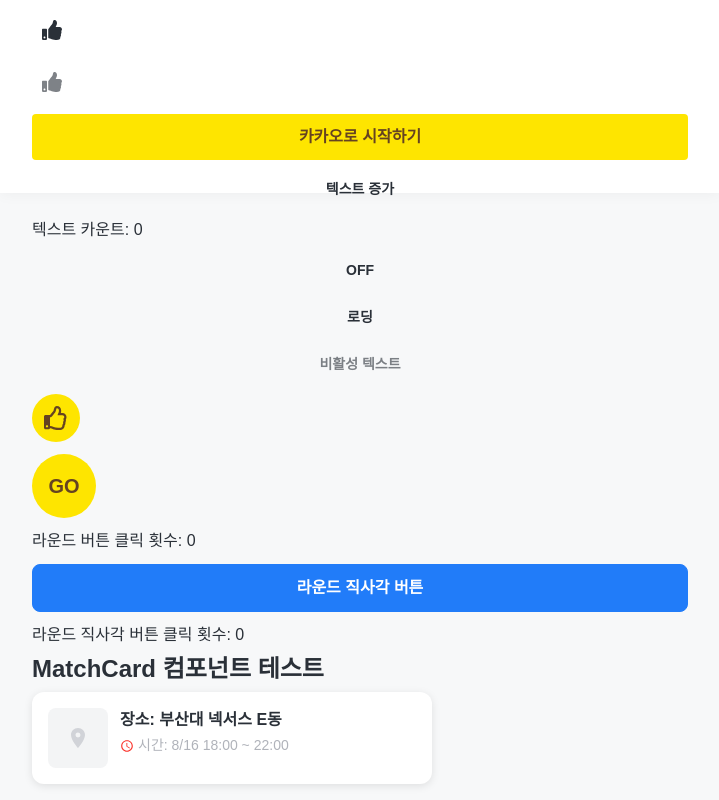
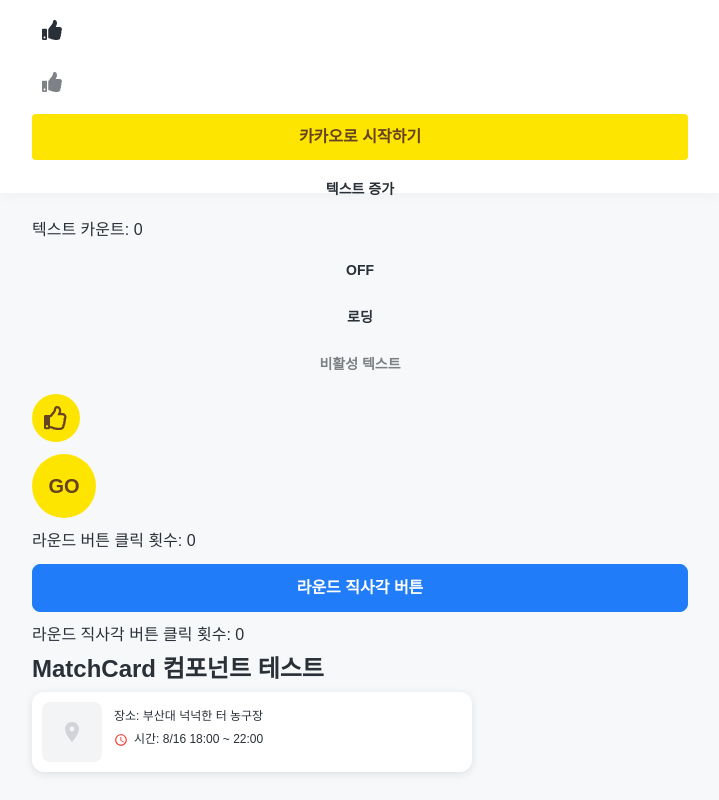
Before and after one commit to kakao-tech-campus-3rd-step3/Team13_FE, a React (Vite) app: page / in a window 1280 px wide. Shown: the part 607-1407 px from the top of the page, without its empty margins (280-999 px from the left). Built offline with nearby package versions, Linux system fonts and the light colour scheme; a web font is replaced by a local one.

Commit message:
style(matchCard): Figma 디자인에 맞춰 기본 matchCard 구현 - TODO : 스타일에서 Figma 디자인에 맞게 고정값을 넣어둔 부분을 나중에 비율에 맞는 값으로 수정해야 함

```diff
--- a/src/App.tsx
+++ b/src/App.tsx
@@ -130,14 +130,14 @@ function App() {
 
         {/* 기본 카드 */}
         <MatchCard
-          title="장소: 부산대 넥서스 E동"
+          title="부산대 넉넉한 터 농구장"
           time="8/16 18:00 ~ 22:00"
           onCardClick={() => console.log('기본 카드 클릭됨')}
         />
 
         {/* 사람 수 표시가 있는 카드 */}
         {/* <MatchCard
-          title="장소: 부산대 넥서스 E동"
+          title="부산대 넉넉한 터 농구장"
           time="8/16 18:00 ~ 22:00"
           showPeopleCount={true}
           peopleCount="8/10"
@@ -147,8 +147,8 @@ function App() {
 
         {/* 두 개 버튼이 있는 카드 */}
         {/* <MatchCard
-          title="장소: 부산대 넥서스 E동"
-          time="8/13 18:00 ~ 22:00"
+          title="부산대 넉넉한 터 농구장"
+          time="8/16 18:00 ~ 22:00"
           buttons={[
             {
               text: '채팅 하기',
@@ -166,8 +166,8 @@ function App() {
 
         {/* 결과 버튼이 있는 카드 */}
         {/* <MatchCard
-          title="장소: 부산대 넥서스 E동"
-          time="8/3 18:00 ~ 22:00"
+          title="부산대 넉넉한 터 농구장"
+          time="8/16 18:00 ~ 22:00"
           resultButton={true}
           onResultClick={() => console.log('결과 버튼 클릭')}
           onCardClick={() => console.log('결과 카드 클릭됨')}
@@ -175,7 +175,7 @@ function App() {
 
         {/* 이미지 없는 카드 */}
         {/* <MatchCard
-          title="장소: 부산대 넥서스 E동"
+          title="부산대 넉넉한 터 농구장"
           time="8/16 18:00 ~ 22:00"
           showPeopleCount={true}
           peopleCount="8/10"
--- a/src/components/matchCard/matchCard.styled.ts
+++ b/src/components/matchCard/matchCard.styled.ts
@@ -8,13 +8,11 @@ import { typography } from '@/theme/typography';
 export const CardContainer = styled.div`
   background: ${colors.background.default};
   border-radius: 12px;
-  padding: ${spacing.spacing4};
+  /* TODO: 화면 비율에 맞는 값으로 수정 필요 (현재 고정값: 440px * 80px) */
+  width: 440px;
+  height: 80px;
+  position: relative;
   box-shadow: 0 2px 8px rgba(0, 0, 0, 0.1);
-  display: flex;
-  flex-direction: column;
-  gap: ${spacing.spacing3};
-  width: 100%;
-  max-width: 400px;
   cursor: pointer;
   transition: box-shadow 0.2s ease;
 
@@ -24,74 +22,116 @@ export const CardContainer = styled.div`
 `;
 
 export const CardHeader = styled.div`
-  display: flex;
-  gap: ${spacing.spacing3};
-  align-items: flex-start;
+  width: 100%;
+  height: 100%;
+  position: relative;
 `;
 
 export const CardImage = styled.img`
+  /* TODO: 화면 비율에 맞는 값으로 수정 필요 (현재 고정값: 60px * 60px) */
   width: 60px;
   height: 60px;
   border-radius: 8px;
   object-fit: cover;
-  flex-shrink: 0;
+  position: absolute;
+  /* TODO: 화면 비율에 맞는 값으로 수정 필요 (현재 고정값: left 10px, top 10px) */
+  left: 10px;
+  top: 10px;
 `;
 
 export const CardContent = styled.div`
-  flex: 1;
-  display: flex;
-  flex-direction: column;
-  gap: ${spacing.spacing1};
+  position: absolute;
+  /* TODO: 화면 비율에 맞는 값으로 수정 필요 (현재 고정값: left 82px, top 17px) */
+  left: 82px;
+  top: 17px;
+  width: calc(100% - 92px);
+  height: calc(100% - 34px);
 `;
 
 export const CardTitle = styled.h3`
-  font-size: ${typography.title2Bold.fontSize};
-  font-weight: ${typography.title2Bold.fontWeight};
-  line-height: ${typography.title2Bold.lineHeight};
+  /* TODO: 화면 비율에 맞는 값으로 수정 필요 (현재 고정값: font-size 12px) */
+  font-size: 12px;
+  font-weight: 400;
+  line-height: 15px;
   color: ${colors.text.default};
   margin: 0;
+  font-family: 'Inter-Regular', sans-serif;
+  position: absolute;
+  top: 0;
+  left: 0;
+  /* TODO: 화면 비율에 맞는 값으로 수정 필요 (현재 고정값: width 194px, height 15px) */
+  width: 194px;
+  height: 15px;
 `;
 
 export const CardTime = styled.div`
   display: flex;
   align-items: center;
-  gap: ${spacing.spacing1};
-  color: ${colors.text.sub};
-  font-size: ${typography.body2Regular.fontSize};
-  font-weight: ${typography.body2Regular.fontWeight};
-  line-height: ${typography.body2Regular.lineHeight};
+  gap: 4px;
+  color: ${colors.text.default};
+  /* TODO: 화면 비율에 맞는 값으로 수정 필요 (현재 고정값: font-size 12px) */
+  font-size: 12px;
+  font-weight: 400;
+  line-height: 15px;
+  font-family: 'Inter-Regular', sans-serif;
+  position: absolute;
+  /* TODO: 화면 비율에 맞는 값으로 수정 필요 (현재 고정값: top 23px) */
+  top: 23px;
+  left: 0;
+  /* TODO: 화면 비율에 맞는 값으로 수정 필요 (현재 고정값: width 194px, height 15px) */
+  width: 194px;
+  height: 15px;
 `;
 
 export const TimeIcon = styled(MdAccessTime)`
   color: ${colors.red[700]};
+  /* TODO: 화면 비율에 맞는 값으로 수정 필요 (현재 고정값: font-size 14px) */
   font-size: 14px;
+  margin-right: 2px;
 `;
 
 export const PeopleInfo = styled.div`
+  position: absolute;
+  /* TODO: 화면 비율에 맞는 값으로 수정 필요 (현재 고정값: right 10px) */
+  right: 10px;
+  top: 0;
   display: flex;
-  justify-content: space-between;
-  align-items: center;
-  margin-top: ${spacing.spacing2};
+  flex-direction: column;
+  align-items: flex-end;
+  gap: 8px;
 `;
 
 export const PeopleCount = styled.div`
   display: flex;
   align-items: center;
-  gap: ${spacing.spacing1};
+  gap: 4px;
   color: ${colors.text.default};
-  font-size: ${typography.body2Regular.fontSize};
-  font-weight: ${typography.body2Regular.fontWeight};
+  /* TODO: 화면 비율에 맞는 값으로 수정 필요 (현재 고정값: font-size 12px) */
+  font-size: 12px;
+  font-weight: 400;
+  font-family: 'Inter-Regular', sans-serif;
+  text-align: right;
+  /* TODO: 화면 비율에 맞는 값으로 수정 필요 (현재 고정값: width 86px, height 15px) */
+  width: 86px;
+  height: 15px;
 `;
 
 export const PeopleIcon = styled(MdPeople)`
   color: ${colors.yellow[600]};
+  /* TODO: 화면 비율에 맞는 값으로 수정 필요 (현재 고정값: font-size 14px) */
   font-size: 14px;
 `;
 
 export const Deadline = styled.div`
   color: ${colors.text.default};
-  font-size: ${typography.body2Regular.fontSize};
-  font-weight: ${typography.body2Bold.fontWeight};
+  /* TODO: 화면 비율에 맞는 값으로 수정 필요 (현재 고정값: font-size 12px) */
+  font-size: 12px;
+  font-weight: 400;
+  font-family: 'Inter-Regular', sans-serif;
+  text-align: right;
+  /* TODO: 화면 비율에 맞는 값으로 수정 필요 (현재 고정값: width 138px, height 15px) */
+  width: 138px;
+  height: 15px;
 `;
 
 export const ButtonContainer = styled.div`
@@ -174,6 +214,7 @@ export const ResultButton = styled.button`
 `;
 
 export const NoImagePlaceholder = styled.div`
+  /* TODO: 화면 비율에 맞는 값으로 수정 필요 (현재 고정값: 60px * 60px) */
   width: 60px;
   height: 60px;
   border-radius: 8px;
@@ -181,12 +222,15 @@ export const NoImagePlaceholder = styled.div`
   display: flex;
   align-items: center;
   justify-content: center;
-  flex-shrink: 0;
+  position: absolute;
+  /* TODO: 화면 비율에 맞는 값으로 수정 필요 (현재 고정값: left 10px, top 10px) */
+  left: 10px;
+  top: 10px;
   color: ${colors.gray[500]};
-  font-size: 24px;
 `;
 
 export const LocationIcon = styled(MdLocationOn)`
+  /* TODO: 화면 비율에 맞는 값으로 수정 필요 (현재 고정값: width 24px, height 24px) */
   width: 24px;
   height: 24px;
   color: ${colors.gray[500]};
--- a/src/components/matchCard/matchCard.tsx
+++ b/src/components/matchCard/matchCard.tsx
@@ -40,7 +40,7 @@ const MatchCard = ({
 
         {/* 콘텐츠 영역 */}
         <S.CardContent>
-          <S.CardTitle>{title}</S.CardTitle>
+          <S.CardTitle>장소: {title}</S.CardTitle>
           <S.CardTime>
             <S.TimeIcon />
             <span>시간: {time}</span>
@@ -51,7 +51,7 @@ const MatchCard = ({
             <S.PeopleInfo>
               <S.PeopleCount>
                 <S.PeopleIcon />
-                <span>지원 인원 : {peopleCount}</span>
+                <span>제한 인원 : {peopleCount}</span>
               </S.PeopleCount>
               {deadline && <S.Deadline>지원 마감 : {deadline}</S.Deadline>}
             </S.PeopleInfo>
```
